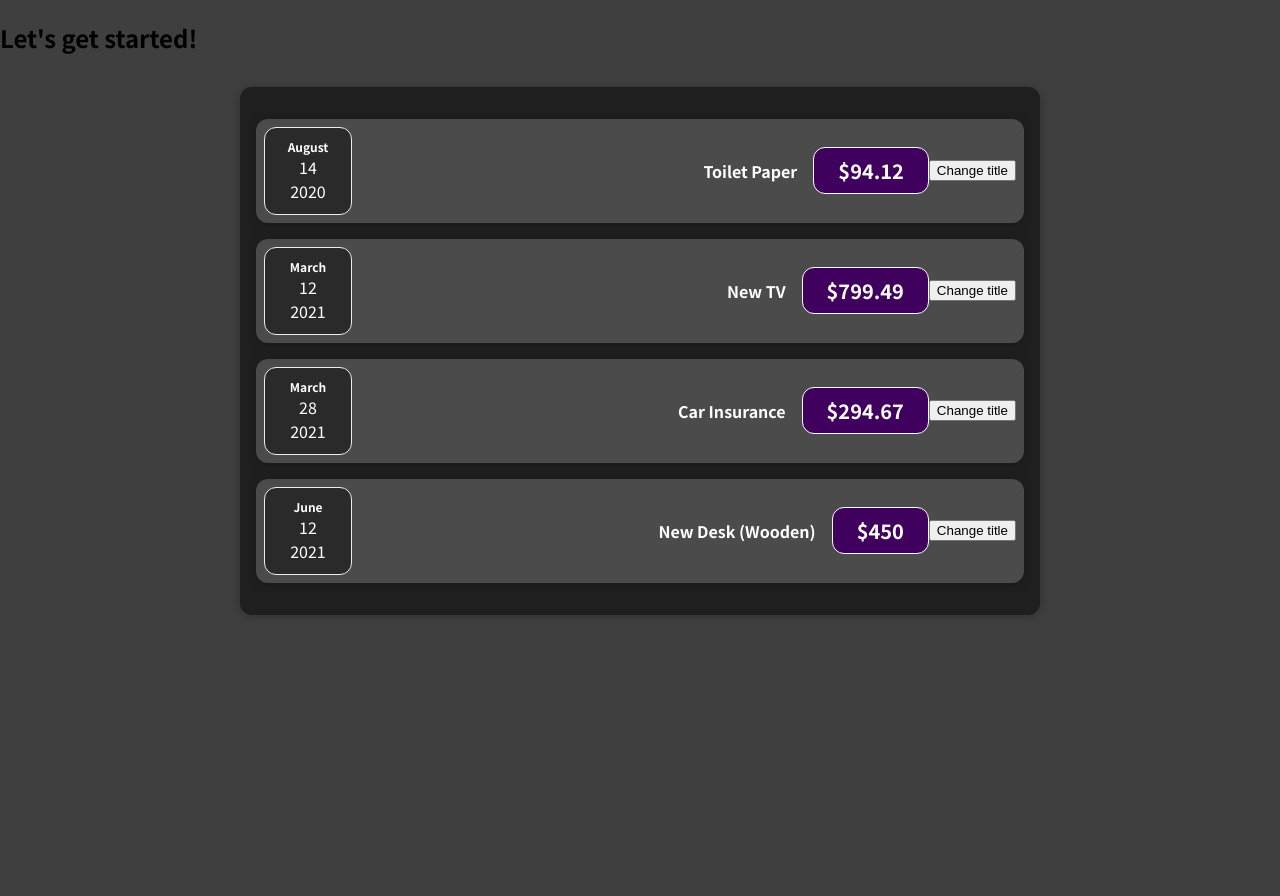
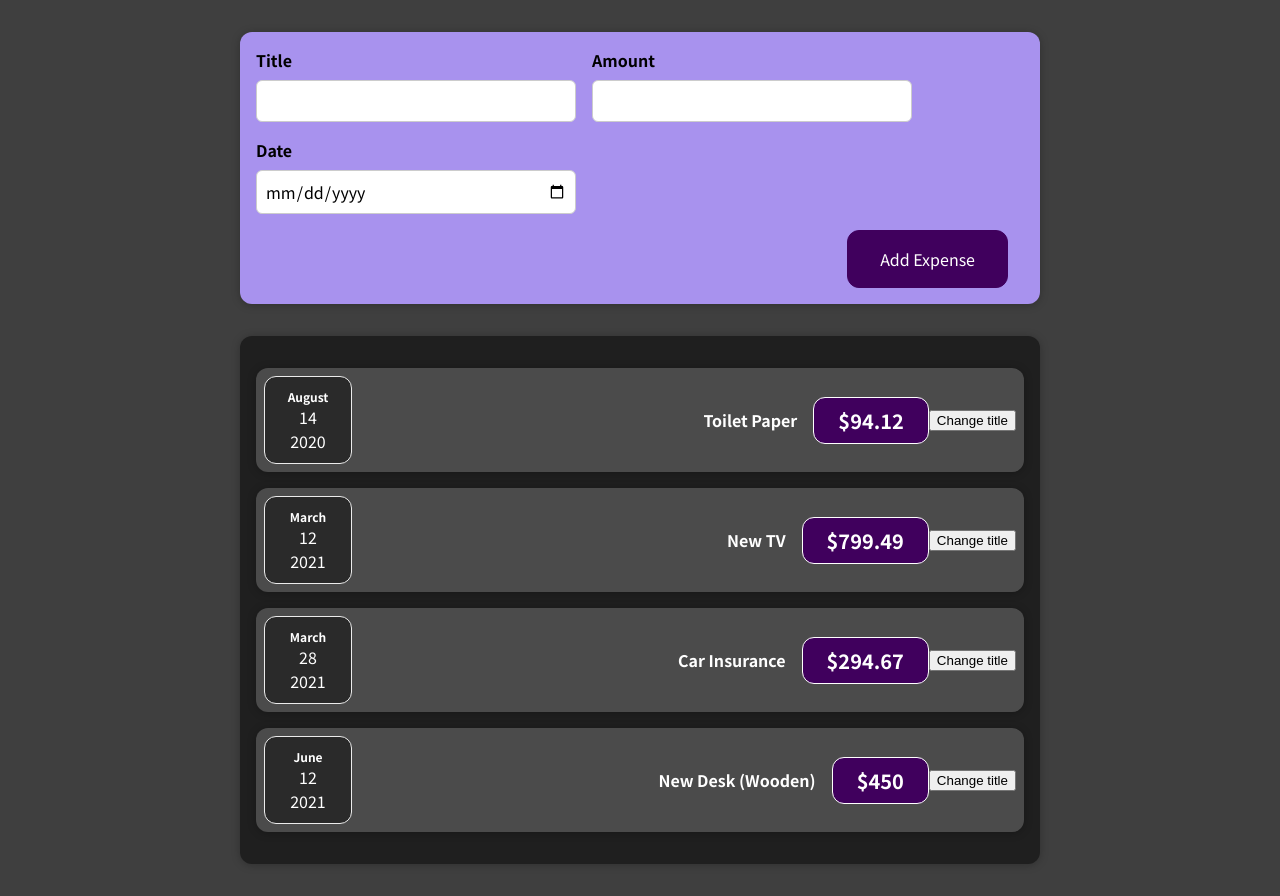
Before and after one commit to CarolinaMaffia/React-Course, a React (Create React App) app: page / in a window 1280 px wide. Before the commit the page ends 800 px from the top, so only its background shows below. Built offline with nearby package versions, Linux system fonts and the light colour scheme.

Commit message:
created ExpenseForm component

```diff
--- a/src/App.js
+++ b/src/App.js
@@ -1,4 +1,5 @@
 import Expenses from './components/Expenses/Expenses';
+import NewExpense from './components/NewExpense/NewExpense';
 
 function App() {
 
@@ -31,7 +32,7 @@ function App() {
 
   return (
     <div>
-      <h2>Let's get started!</h2>
+      <NewExpense />
       <Expenses expenses={expenses} />
 
     </div>
--- /dev/null
+++ b/src/components/NewExpense/ExpenseForm/ExpenseForm.js
@@ -0,0 +1,29 @@
+import './expenseForm.css';
+
+const ExpenseForm = () => {
+    return (
+        <form>
+            <div className="new-expense__controls">
+                <div className="new-expense__control">
+                    <label>Title</label>
+                    <input type="text" />
+                </div>
+
+                <div className="new-expense__control">
+                    <label>Amount</label>
+                    <input type="number" min="0.01" step="0.01" />
+                </div>
+
+                <div className="new-expense__control">
+                    <label>Date</label>
+                    <input type="date" min="2021-01-01" max="2024-12-31" />
+                </div>
+            </div>
+            <div className="new-expense__actions">
+                <button type="submit"> Add Expense </button>
+            </div>
+        </form>
+    )
+};
+
+export default ExpenseForm;
--- /dev/null
+++ b/src/components/NewExpense/ExpenseForm/expenseForm.css
@@ -0,0 +1,26 @@
+.new-expense__controls {
+    display: flex;
+    flex-wrap: wrap;
+    gap: 1rem;
+    margin-bottom: 1rem;
+    text-align: left;
+  }
+
+  .new-expense__control label {
+    font-weight: bold;
+    margin-bottom: 0.5rem;
+    display: block;
+  }
+
+  .new-expense__control input {
+    font: inherit;
+    padding: 0.5rem;
+    border-radius: 6px;
+    border: 1px solid #ccc;
+    width: 20rem;
+    max-width: 100%;
+  }
+
+  .new-expense__actions {
+    text-align: right;
+  }
--- /dev/null
+++ b/src/components/NewExpense/NewExpense.js
@@ -0,0 +1,12 @@
+import ExpenseForm from './ExpenseForm/ExpenseForm';
+import './newExpense.css';
+
+const NewExpense = () => {
+    return (
+        <div className="new-expense">
+            <ExpenseForm />
+        </div>
+    )
+};
+
+export default NewExpense;
--- /dev/null
+++ b/src/components/NewExpense/newExpense.css
@@ -0,0 +1,38 @@
+.new-expense {
+    background-color: #a892ee;
+    padding: 1rem;
+    margin: 2rem auto;
+    width: 50rem;
+    max-width: 95%;
+    border-radius: 12px;
+    text-align: center;
+    box-shadow: 0 1px 8px rgba(0, 0, 0, 0.25);
+  }
+
+  .new-expense button {
+    font: inherit;
+    cursor: pointer;
+    padding: 1rem 2rem;
+    border: 1px solid #40005d;
+    background-color: #40005d;
+    color: white;
+    border-radius: 12px;
+    margin-right: 1rem;
+  }
+
+  .new-expense button:hover,
+  .new-expense button:active {
+    background-color: #510674;
+    border-color: #510674;
+  }
+
+  .new-expense button.alternative {
+    color: #220131;
+    border-color: transparent;
+    background-color: transparent;
+  }
+
+  .new-expense button.alternative:hover,
+  .new-expense button.alternative:active {
+    background-color: #ddb3f8;
+  }
```
Also changed, not shown: 1 other file (tests, documents, lock files or other folders).
